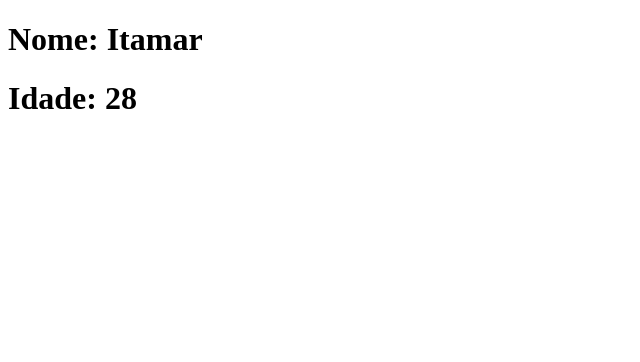
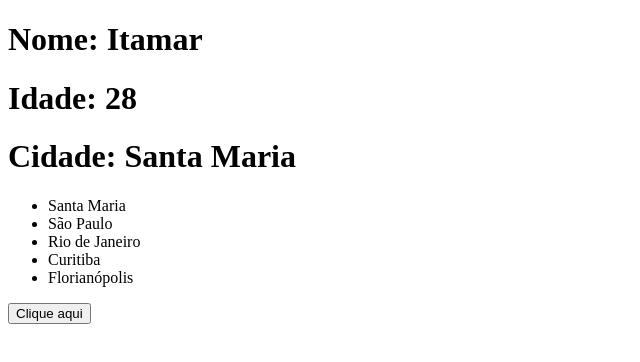
Before and after one commit to ItamarJuniorDEV/vue-studies, a Vue app: page / in a window 1280 px wide. Shown: the top 362 px of the page, without its empty margins (0-640 px from the left). Built offline with nearby package versions, Linux system fonts and the light colour scheme.

Commit message:
feat: Props dinâmicos.

```diff
--- a/src/componentes/Exemplo11Props1.vue
+++ b/src/componentes/Exemplo11Props1.vue
@@ -11,9 +11,18 @@
 // Importar componente
 import Exemplo11Props2 from './Exemplo11Props2.vue';
 
+// Variáveis
+let cidade = 'Santa Maria';
+let cidades = ['Santa Maria', 'São Paulo', 'Rio de Janeiro', 'Curitiba', 'Florianópolis'];
+
+// Função
+function mensagem() {
+  alert('Função criada no componente: Exemplo11Props1');
+}
+
 </script>
 
 <!-- HTML -->
 <template>
-  <Exemplo11Props2 nome="Itamar" idade="28"></Exemplo11Props2>
+  <Exemplo11Props2 nome="Itamar" idade="28" :cidade="cidade" :cidades="cidades" :funcao="mensagem"></Exemplo11Props2>
 </template>
--- a/src/componentes/Exemplo11Props2.vue
+++ b/src/componentes/Exemplo11Props2.vue
@@ -2,7 +2,7 @@
 <script setup>
 
 // Obter props
-const props = defineProps(['nome', 'idade']);
+const props = defineProps(['nome', 'idade', 'cidade', 'cidades', 'funcao']);
 
 </script>
 
@@ -10,4 +10,12 @@ const props = defineProps(['nome', 'idade']);
 <template>
   <h1>Nome: {{ nome }}</h1>
   <h1>Idade: {{ idade }}</h1>
+  <h1>Cidade: {{ cidade }}</h1>
+
+  <ul>
+    <li v-for="cidade in cidades">{{ cidade }}</li>
+  </ul>
+
+  <button @click="funcao">Clique aqui</button>
+
 </template>
```
